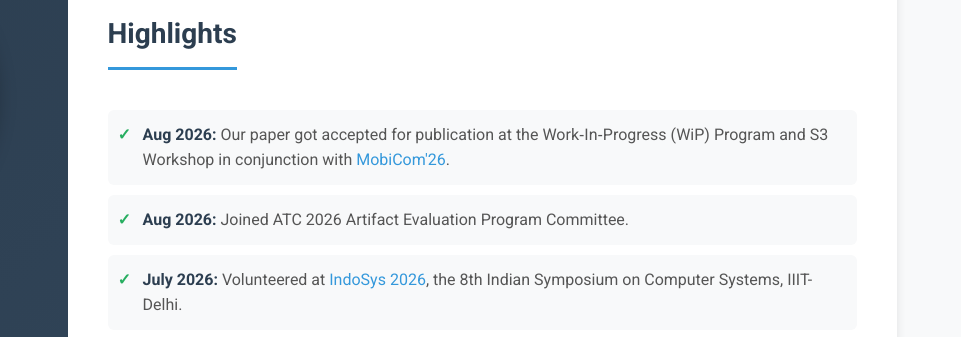
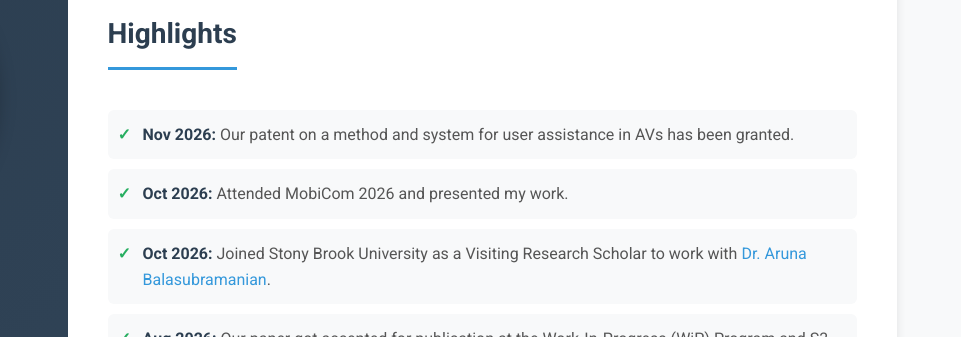
Before and after one commit to Najiya-08/najiya, a plain HTML site: page highlights.html in a window 1280 px wide. Shown: the part 188-525 px from the top of the page, 319-1280 px from the left. Drawn offline with Linux system fonts and the light colour scheme.

Commit message:
Update publications and highlights

```diff
--- a/highlights.html
+++ b/highlights.html
@@ -54,6 +54,9 @@
                 <h2>Highlights</h2>
                 <div class="service-container">
                     <ul>
+                        <li><strong>Nov 2026:</strong> Our patent on a method and system for user assistance in AVs has been granted.</li>
+                        <li><strong>Oct 2026:</strong> Attended MobiCom 2026 and presented my work.</li>
+                        <li><strong>Oct 2026:</strong> Joined Stony Brook University as a Visiting Research Scholar to work with <a href="https://www3.cs.stonybrook.edu/~arunab/" target="_blank">Dr. Aruna Balasubramanian</a>.</li>
                         <li><strong>Aug 2026:</strong> Our paper got accepted for publication at the Work‑In‑Progress (WiP) Program and S3 Workshop in conjunction with <a href="https://www.sigmobilecom.org/mobicom/2026/" target="_blank">MobiCom'26</a>.</li>
                         <li><strong>Aug 2026:</strong> Joined ATC 2026 Artifact Evaluation Program Committee.</li>
                         <li><strong>July 2026:</strong> Volunteered at <a href="https://indosys.github.io/2026/" target="_blank">IndoSys 2026</a>, the 8th Indian Symposium on Computer Systems, IIIT-Delhi.</li>
```
Also changed, not shown: publications.html (+2 -2 lines).
